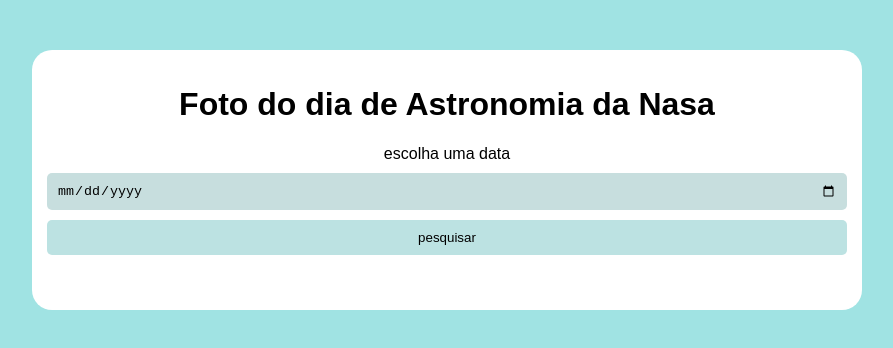
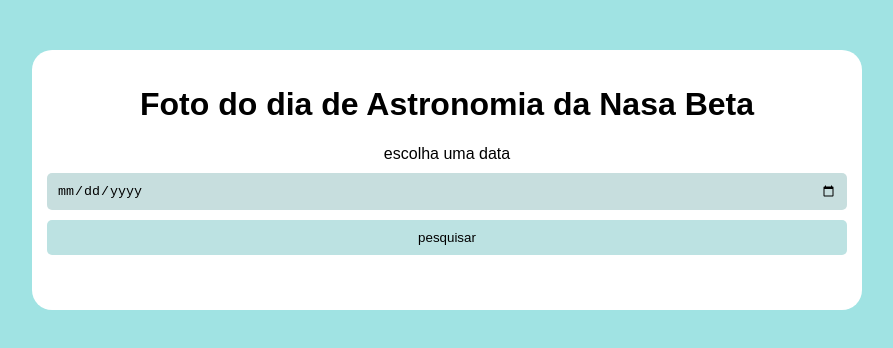
Before and after one commit to etherealHasreturned/foto-do-dia-da-nasa, a plain HTML site: page index.html in a window 1280 px wide. Shown: the whole page, without its empty margins (193-1086 px from the left). Drawn offline with Linux system fonts and the light colour scheme; a web font is replaced by a local one.

Commit message:
Add files via upload

```diff
--- a/index.html
+++ b/index.html
@@ -14,7 +14,7 @@
 <body>
 <div class="principal">
     <h1>
-        Foto do dia de Astronomia da Nasa
+        Foto do dia de Astronomia da Nasa Beta
     </h1>
     <div class="formulario">
         <label for="date">escolha uma data</label>
```
